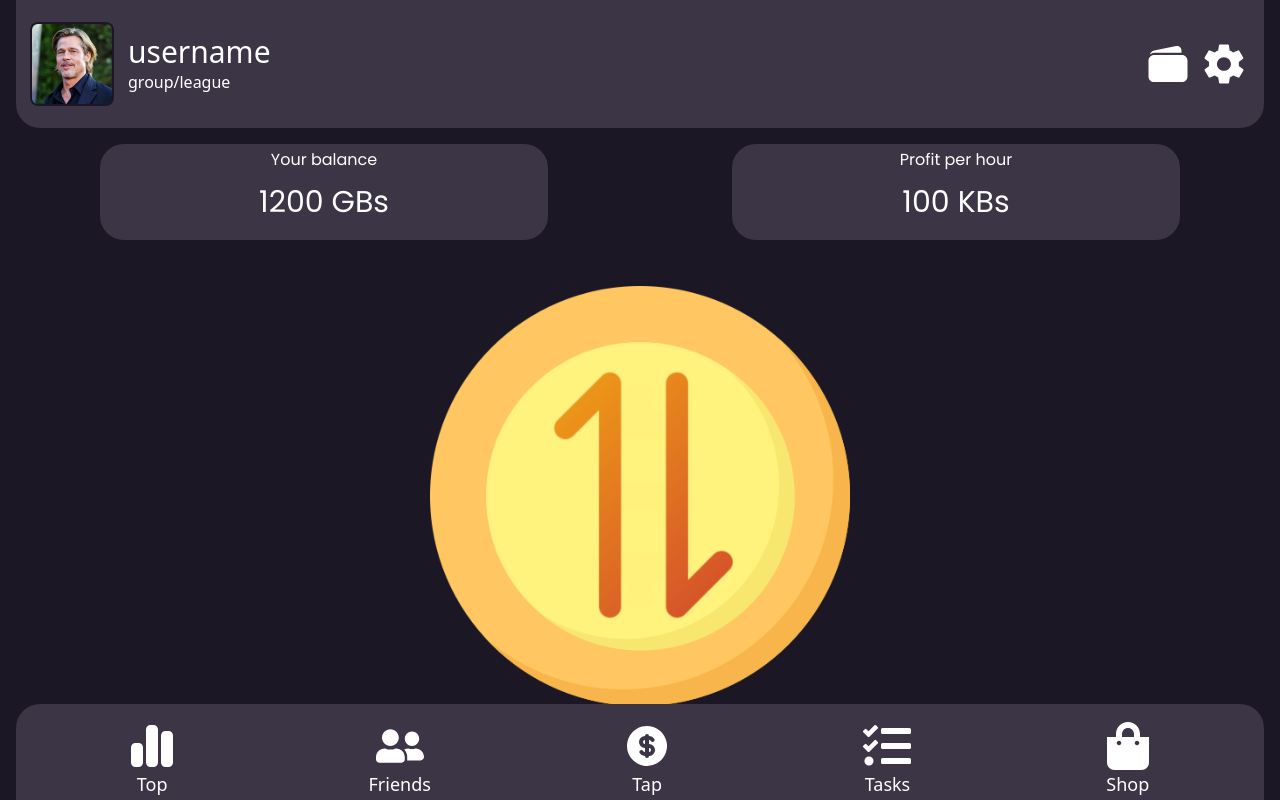
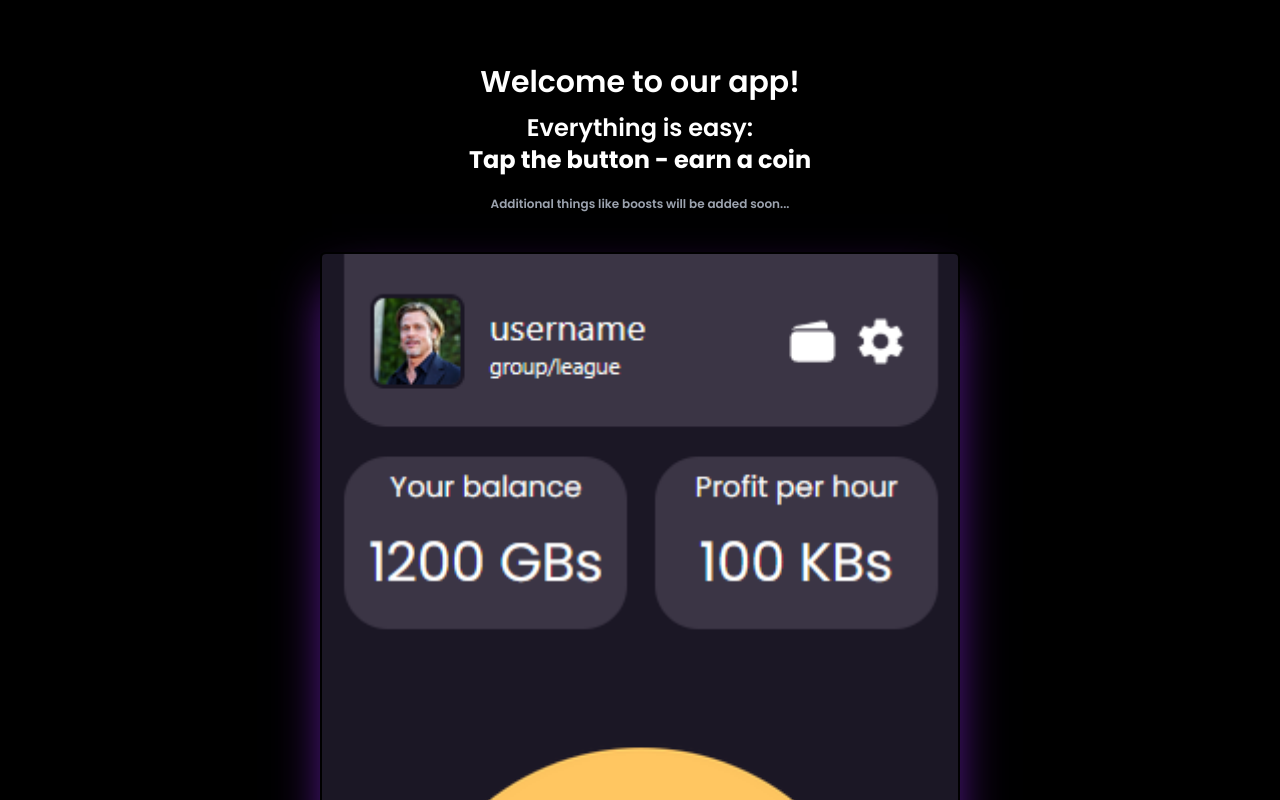
Before and after one commit to leonjretr/TraffiX, a React (Vite) app: page / in a window 1280 px wide. Shown: the top 800 px of the page. Built offline with nearby package versions, Linux system fonts and the light colour scheme.

Commit message:
Animations + need to test swipes

```diff
--- a/src/components/pages/AnimatedRoute.tsx
+++ b/src/components/pages/AnimatedRoute.tsx
@@ -76,12 +76,12 @@ const AnimatedRoute = () => {
     return (
         <AnimatePresence>
             <Routes location={location} key={location.pathname}>
-                <Route path="/" element={<MainPage/>}/>
+                <Route path="/main" element={<MainPage/>}/>
                 <Route path="/friends" element={<FriendsPage/>}/>
                 <Route path="/top" element={<TopPage/>}/>
                 <Route path="/tasks" element={<TasksPage/>}/>
                 <Route path="/shop" element={<ShopPage/>}/>
-                <Route path={"/guide1"} element={<WelcomingPage1/>}/>
+                <Route path={"/"} element={<WelcomingPage1/>}/>
                 <Route path={"/guide2"} element={<WelcomingPage2/>}/>
                 <Route path={"/guide3"} element={<WelcomingPage3/>}/>
             </Routes>
```
